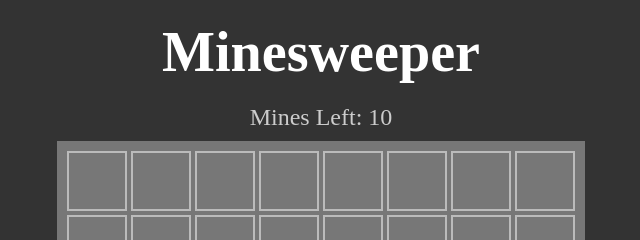
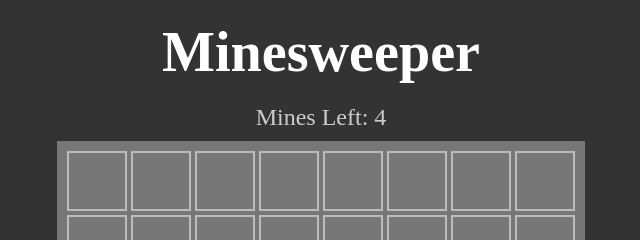
Before and after one commit to michaeldavidcoyle/javascript-simplified-advanced, a plain HTML site: page minesweeper/index.html in a window 1280 px wide. Shown: the top 240 px of the page, 319-959 px from the left. Drawn offline with Linux system fonts and the light colour scheme.

Commit message:
set mines left text according to mine count

```diff
--- a/minesweeper/index.html
+++ b/minesweeper/index.html
@@ -10,7 +10,7 @@
 <body>
 <h3 class="title">Minesweeper</h3>
 <div class="subtext">
-    Mines Left: 10
+    Mines Left: <span data-mine-count></span>
 </div>
 <div class="board"></div>
 </body>
--- a/minesweeper/script.js
+++ b/minesweeper/script.js
@@ -7,13 +7,16 @@ const MINE_COUNT = 4;
 
 const board = createBoard(BOARD_SIZE, MINE_COUNT);
 const boardElement = document.querySelector('.board');
-boardElement.style.setProperty('--size', BOARD_SIZE);
-// console.log(board);
+const minesLeft = document.querySelector('[data-mine-count]');
+
 board.forEach(row => {
     row.forEach(tile => {
         boardElement.appendChild(tile.element)
     });
 });
+
+boardElement.style.setProperty('--size', BOARD_SIZE);
+minesLeft.innerText = MINE_COUNT;
 
 // 1. Populate board w/ tiles and mines
 // 2. Left click on tiles
```
